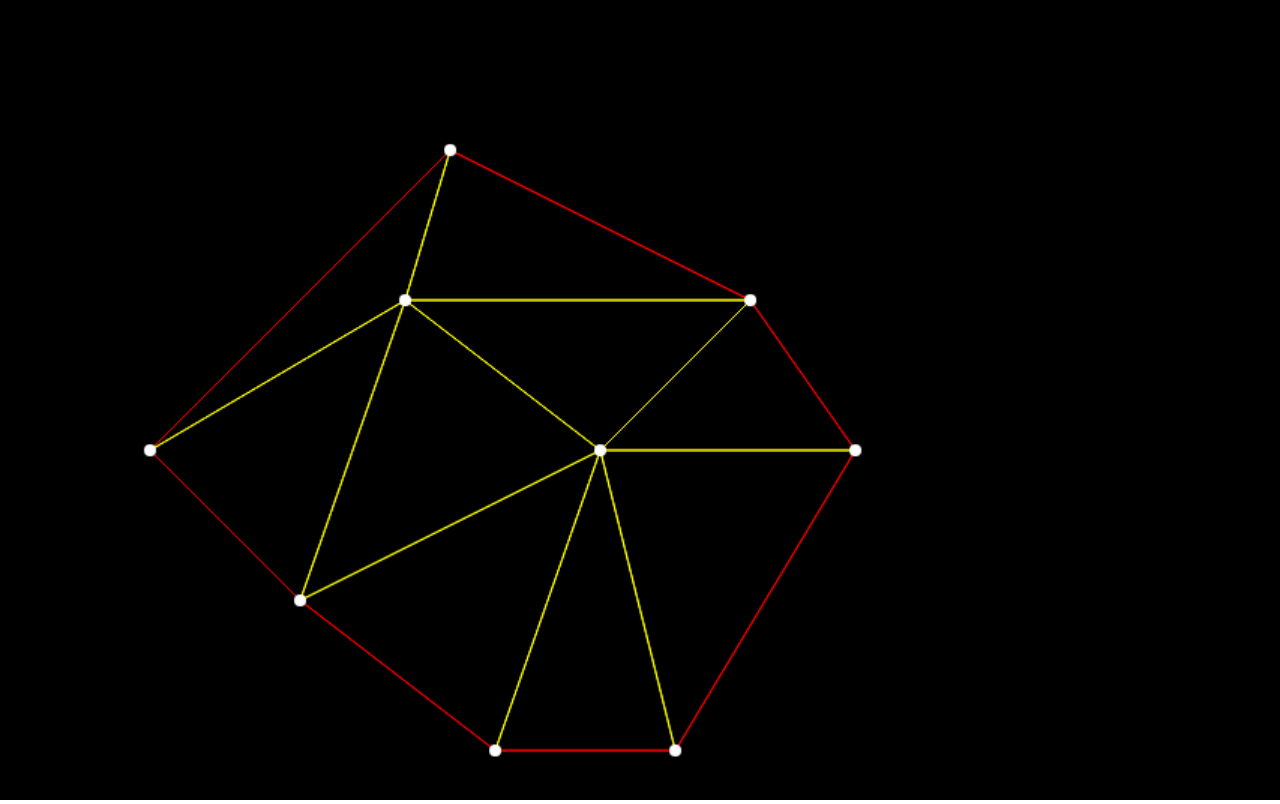
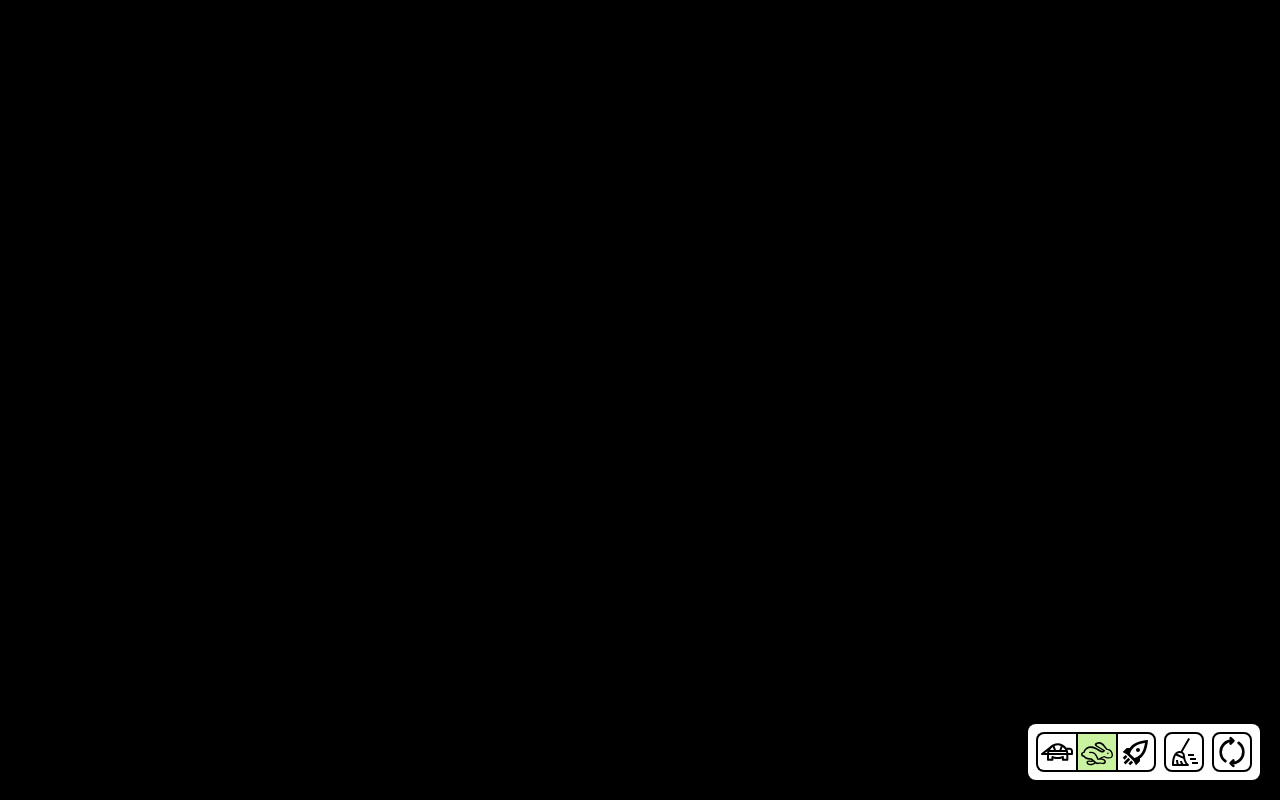
Before and after one commit to hapster100/delaunay, a website built with Vite: page index.html in a window 1280 px wide. Built offline with nearby package versions, Linux system fonts and the light colour scheme.

Commit message:
more control

```diff
--- a/delaunay.js
+++ b/delaunay.js
@@ -235,6 +235,7 @@ const triangsProcess = function* (dots, once = false) {
 }
 
 export const delaunayProcess = function*(dots, once = false) {
+    if (dots.length === 0) return;
     const trianglesGen = triangsProcess(dots, once)
     let curr = trianglesGen.next()
     while(!curr.done) {
--- a/index.html
+++ b/index.html
@@ -8,6 +8,15 @@
   </head>
   <body>
     <canvas id="app"></canvas>
+    <div class="controls">
+      <div class="speed-control">
+        <div id='turtle-btn' class="icon turtle"></div>
+        <div id='hare-btn' class="icon hare"></div>
+        <div id='rocket-btn' class="icon rocket"></div>
+      </div>
+      <div id='clean-btn' class="icon clean"></div>
+      <div id='repeat-btn' class="icon repeat"></div>
+    </div>
     <script type="module" src="/main.js"></script>
   </body>
 </html>
--- a/main.js
+++ b/main.js
@@ -4,17 +4,13 @@ import { CanvasCoordTransform } from './utils'
 
 const CANVAS_ID = 'app'
 
-const dots = [
-  [100, 300],
-  [200, 400],
-  [270, 200],
-  [300, 100],
-  [330, 500],
-  [400, 300],
-  [450, 500],
-  [500, 200],
-  [570, 300],
-]
+const TIMEOUT_MS = {
+  HARE: 100,
+  TURTLE: 500,
+  ROCKET: 20,
+}
+
+const dots = []
 
 function addDot(x, y) {
   dots.push([x, y])
@@ -67,9 +63,17 @@ function setupCanvas () {
   clear()
 }
 
+let timeoutMs = null
+let lastDraw = null
 async function draw() {
+  let currentDraw = lastDraw = Date.now();
   try {
+    clear()
+    for(const d of dots) {
+      dot(...d)
+    }
     for(const edges of delaunayProcess(dots)) {
+      if (currentDraw !== lastDraw) break
       clear()
       for(const [ai, bi, style] of edges) {
         edge(...dots[ai], ...dots[bi], style)
@@ -77,7 +81,7 @@ async function draw() {
       for(const d of dots) {
         dot(...d)
       }
-      await new Promise((res) => setTimeout(res, 300))
+      await new Promise((res) => setTimeout(res, timeoutMs))
     }
   } catch (e) {
     console.error(e)
@@ -91,5 +95,36 @@ getCanvas().addEventListener('click', (e) => {
   draw()
 })
 
+document.getElementById('clean-btn').addEventListener('click', () => {
+  dots.length = 0
+  draw()
+})
+
+document.getElementById('repeat-btn').addEventListener('click', () => {
+  draw()
+})
+
+const speedBtns = [
+  ['hare-btn', () => timeoutMs = TIMEOUT_MS.HARE],
+  ['rocket-btn', () => timeoutMs = TIMEOUT_MS.ROCKET],
+  ['turtle-btn', () => timeoutMs = TIMEOUT_MS.TURTLE],
+]
+
+const applySpeed = (id, set) => {
+  set()
+  for(const btn of speedBtns.map(([id]) => document.getElementById(id))) {
+    btn.classList.remove('active')
+  }
+  document.getElementById(id).classList.add('active')
+}
+
+for (const [id, set] of speedBtns) {
+  document.getElementById(id).addEventListener('click', () => {
+    applySpeed(id, set)
+  })
+}
+
+
 setupCanvas()
+applySpeed(...speedBtns[0])
 draw()
--- a/style.css
+++ b/style.css
@@ -17,3 +17,74 @@ canvas {
   height: 100%;
   width: 100%;
 }
+
+.controls {
+  position: absolute;
+  bottom: 20px;
+  right: 20px;
+  background-color: white;
+  border-radius: 8px;
+  padding: 8px;
+  display: flex;
+  gap: 8px
+}
+
+.clean {
+  background-image: url('clean.svg');
+}
+
+.repeat {
+  background-image: url('repeat.svg');
+}
+
+.turtle {
+  background-image: url('turtle.svg');
+}
+
+.rocket {
+  background-image: url('rocket.svg');
+}
+
+.hare {
+  background-image: url('hare.svg');
+}
+
+.icon {
+  border: 2px solid black;
+  border-radius: 8px;
+  background-position: center;
+  background-size: contain;
+  background-size: 32px 32px;
+  background-repeat: no-repeat;
+  min-height: 40px;
+  min-width: 40px;
+  cursor: pointer;
+}
+
+.speed-control {
+  display: flex;
+}
+
+.speed-control .icon {
+  border-right: 0;
+  border-radius: 0;
+}
+.speed-control .icon:last-child {
+  border-top-right-radius: 8px;
+  border-bottom-right-radius: 8px;
+  border-right: 2px solid black;
+}
+
+.speed-control .icon:first-child {
+  border-top-left-radius: 8px;
+  border-bottom-left-radius: 8px;
+}
+
+.active {
+  background-color: rgba(121, 224, 20, 0.4);
+  pointer-events: none;
+}
+
+.icon:hover {
+  background-color: rgba(242, 224, 10, 0.4);
+}
```
Also changed, not shown: clean.svg (added), hare.svg (added), repeat.svg (added), rocket.svg (added), turtle.svg (added).
